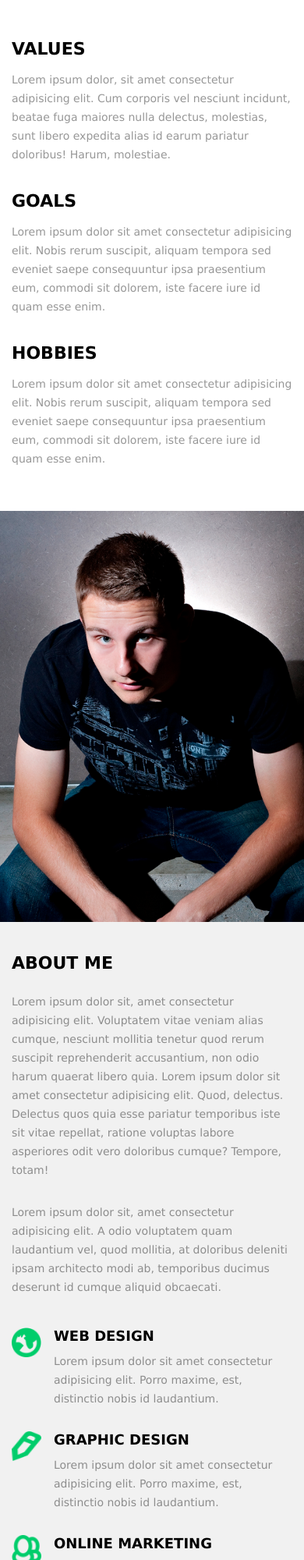
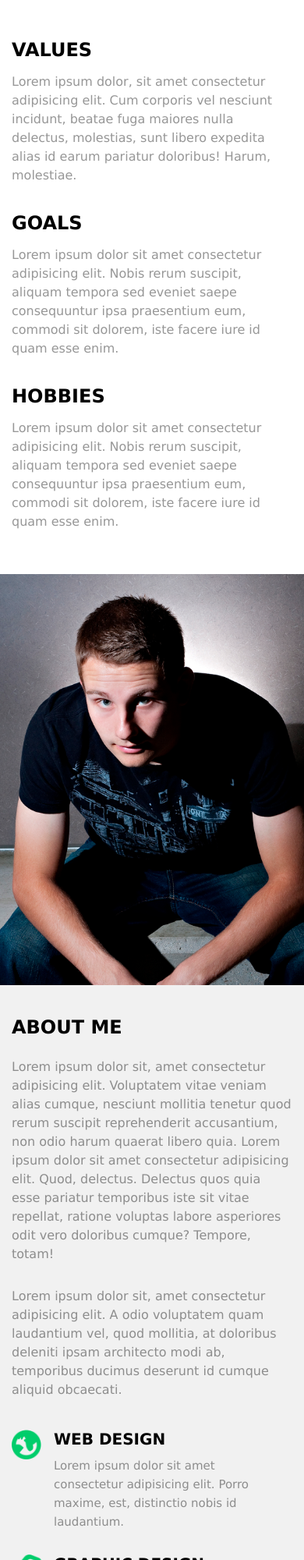
Before and after one commit to NNGikk/weblayout, a plain HTML site: page index.html in a window 390 px wide. Shown: the top 2000 px of the page at 78% size. Drawn offline with Linux system fonts and the light colour scheme.

Commit message:
first commit

```diff
--- a/style.css
+++ b/style.css
@@ -161,26 +161,25 @@ progress::-webkit-progress-bar {
 
 @media screen and (max-width: 426px){
     .block1{flex-direction: column;}
-    .header{font-size: 22px; width: 360px; margin: 0 auto 35px auto;}
-    .infoHeader{margin-top: 15px;}
-    .block2{flex-direction: column; height: 1590px; margin-top: 20px;}
+    .header{width: 360px; margin: 0 auto 35px auto;}
+    .infoHeader{margin-top: 15px; font-size: 16px;}
+    .block2{flex-direction: column; height: 1750px; margin-top: 20px;}
     img{width: 426px; height: 527px;}
     .aboutMe{margin: 40px auto 0px auto;}
-    #aboutMe{font-size: 22px; width: 360px; height: 450px;}
-    #infoAboutMe{margin-top: 25px;}
+    #aboutMe{width: 360px; height: 450px; margin-bottom: 80px;}
+    #infoAboutMe{margin-top: 25px; font-size: 16px;}
     .other{display: block;}
     .other img{width: 38px; height: 38px; margin-right: 16px;}
-    .header2{width: 300px;}
-    .infoOther{margin-top: 10px;}
+    .header2{width: 300px; font-size: 20px;}
+    .infoOther{margin-top: 10px; font-size: 15px;}
     #left{margin-right: 0;}
     .block3{flex-direction: column; margin-top: 10px;}
-    #header3{font-size: 22px; width: 360px; margin: 20px auto 20px auto;}
-    #mySkills{margin-top: 20px;}
+    #header3{width: 360px; margin: 20px auto 20px auto;}
+    #mySkills{margin-top: 20px; font-size: 16px;}
     #button{margin-top: 30px;}
-    .headerSkill{margin: 30px 20px 0px 20px; width: 360px; font-size: 16px;}
+    .headerSkill{margin: 30px 20px 0px 20px; width: 360px;}
     #levelSkills{margin-left: 0;}
     progress{margin-top: 8px;}
-    .persent{font-size: 14px;}
     .progressBar{margin-top: 8px;}
 }
 
```
